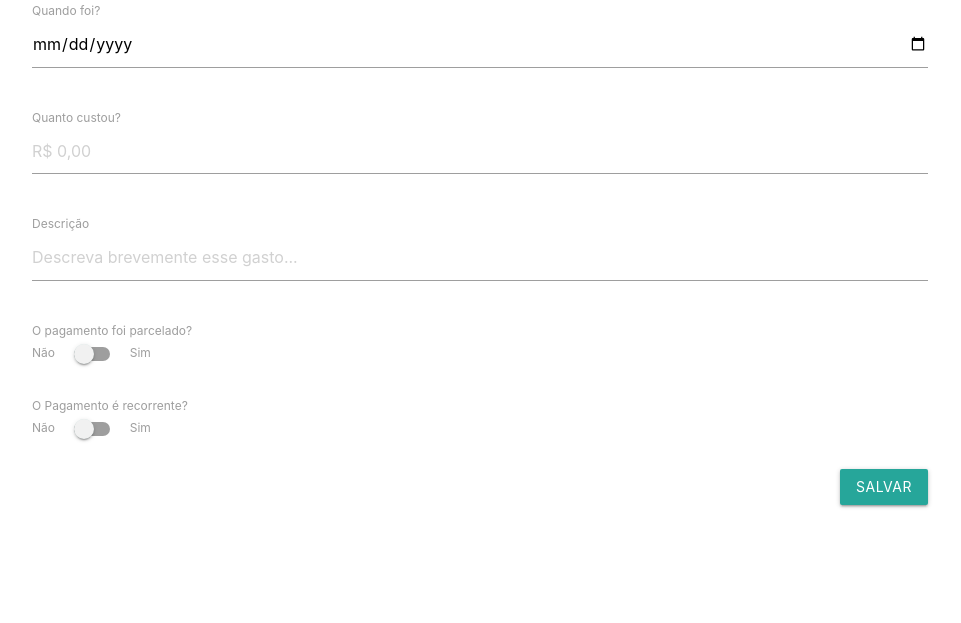
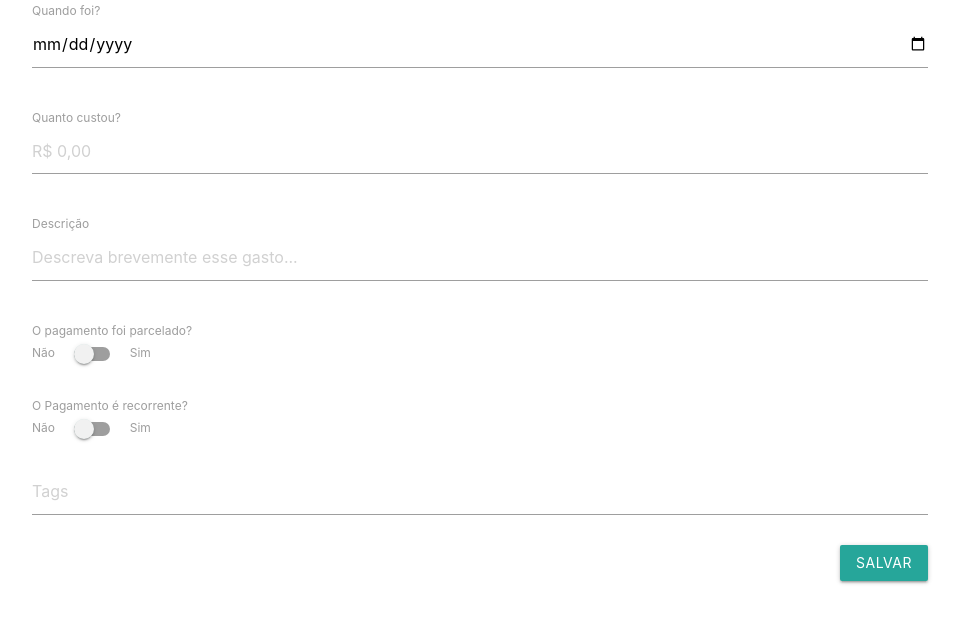
Before and after one commit to faustovaz/gastos, a Flask app: page / in a window 1280 px wide. Shown: the part 137-760 px from the top of the page, without its empty margins (160-1121 px from the left). Run offline with Flask 3, Linux system fonts and the light colour scheme.

Commit message:
Addes chips support

```diff
--- a/gastos/forms.py
+++ b/gastos/forms.py
@@ -9,3 +9,4 @@ class GastoForm(FlaskForm):
     parcelado = BooleanField('O pagamento foi parcelado?')
     parcelas = IntegerField('Quantas parcelas?')
     recorrente = BooleanField('O Pagamento é recorrente?')
+    tags = StringField('Tags')
--- a/gastos/static/js/form.js
+++ b/gastos/static/js/form.js
@@ -10,14 +10,41 @@
         show ? target.classList.remove("hide") : target.classList.add("hide");
     };
 
-
     document.querySelector("#parcelado").addEventListener('change', (evt) => {
         changeIfChecked(evt.currentTarget, document.querySelector("#recorrente"));
         hideOrShowIf(evt.currentTarget.checked, document.querySelector("#parcelas").closest('li'));
     });
+
     document.querySelector("#recorrente").addEventListener('change', (evt) => {
         let parceladoCheck = document.querySelector("#parcelado");
         changeIfChecked(evt.currentTarget, parceladoCheck);
         hideOrShowIf(parceladoCheck.checked, document.querySelector("#parcelas").closest('li'));
     });
+
+    document.addEventListener('DOMContentLoaded', function() {
+        let chip = document.querySelectorAll('.chips');
+        let chipInstance = M.Chips.init(chip,
+            {
+                placeholder: 'Tags',
+                limit: 5,
+                onChipAdd: function() {
+                    let tagsField = document.querySelector("#tags")
+                    tagsField.value = this.chipsData.map(chip => chip.tag).join(";")
+                },
+                onChipDelete: function(evt) {
+                    let tagsField = document.querySelector("#tags")
+                    tagsField.value = this.chipsData.map(chip => chip.tag).join(";")
+                },
+            }
+        );
+
+        let tags = document.querySelector("#tags").value.trim();
+        if (tags) {
+            let chipElement = M.Chips.getInstance(document.querySelector('.chips'));
+            tags.split(";").forEach(tag => {
+                chipElement.addChip({tag: tag});
+            });
+        }
+    });
+
 })();
--- a/gastos/templates/index.html
+++ b/gastos/templates/index.html
@@ -45,6 +45,10 @@
                 </div>
             </li>
             <li>
+                <div class="chips"></div>
+                {{ form.tags(hidden_="hidden") }}
+            </li>
+            <li>
                 <div class="right-align">
                     <button class="btn waves-effect waves-light" type="submit" name="action">
                         Salvar
```
